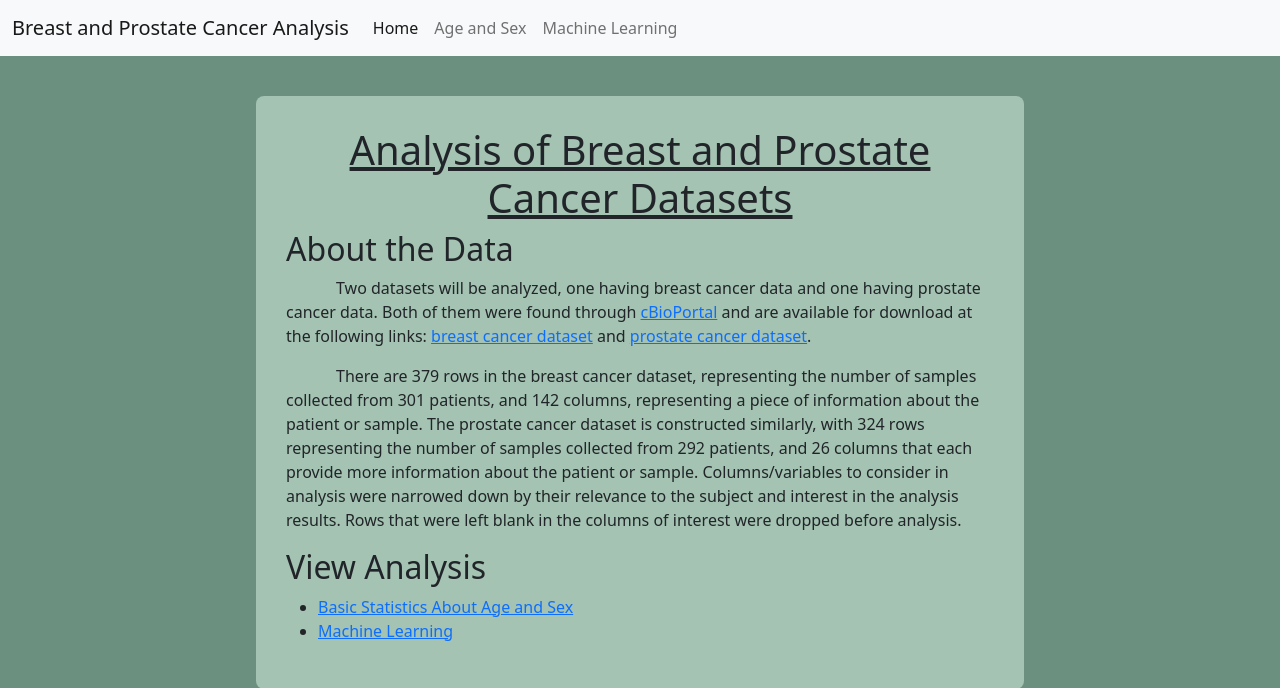
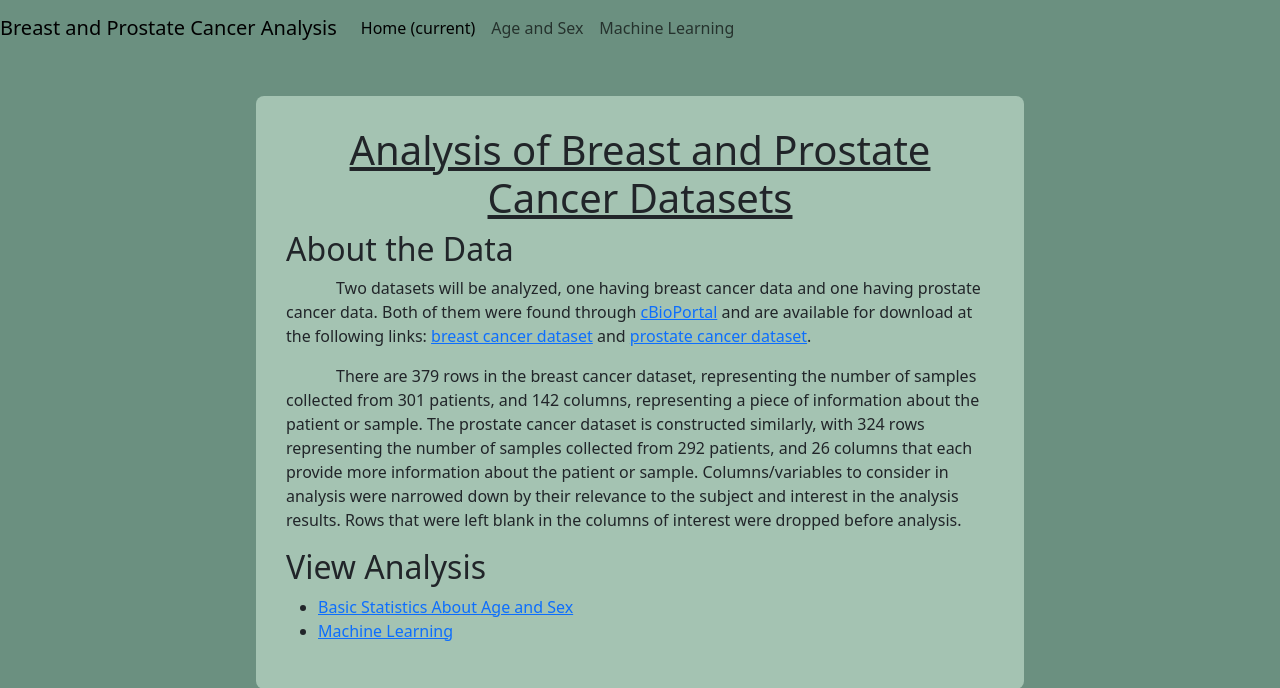
Before and after one commit to sjperez1/Bio-Data-ML-and-Analysis, a Flask app: page / in a window 1280 px wide. Shown: the top 688 px of the page. Run offline with Flask 3, Linux system fonts and the light colour scheme.

Commit message:
Update index.html navbar

```diff
--- a/templates/index.html
+++ b/templates/index.html
@@ -4,44 +4,49 @@
     <meta charset="UTF-8">
     <meta http-equiv="X-UA-Compatible" content="IE=edge">
     <meta name="viewport" content="width=device-width, initial-scale=1.0">
-    <link href="https://cdn.jsdelivr.net/npm/bootstrap@5.2.3/dist/css/bootstrap.min.css" rel="stylesheet" integrity="sha384-rbsA2VBKQhggwzxH7pPCaAqO46MgnOM80zW1RWuH61DGLwZJEdK2Kadq2F9CUG65" crossorigin="anonymous">
+    <link href="https://cdn.jsdelivr.net/npm/bootstrap@5.3.2/dist/css/bootstrap.min.css" rel="stylesheet" integrity="sha384-T3c6CoIi6uLrA9TneNEoa7RxnatzjcDSCmG1MXxSR1GAsXEV/Dwwykc2MPK8M2HN" crossorigin="anonymous">
     <link rel="stylesheet" type="text/css" href="{{url_for('static', filename='index.css')}}">
     <title>Home</title>
 </head>
 <body class="homebody">
     <!-- navbar -->
-    <nav class="navbar navbar-expand-lg bg-light">
-        <div class="container-fluid">
-            <a class="navbar-brand" href="/">Breast and Prostate Cancer Analysis</a>
-            <button class="navbar-toggler" type="button" data-bs-toggle="collapse" data-bs-target="#navbarNavDropdown" aria-controls="navbarNavDropdown" aria-expanded="false" aria-label="Toggle navigation">
-                <span class="navbar-toggler-icon"></span>
-            </button>
-            <div class="collapse navbar-collapse" id="navbarNavDropdown">
-                <ul class="navbar-nav">
-                    <li class="nav-item">
-                        <a class="nav-link active" aria-current="page" href="/">Home</a>
-                    </li>
-                    <li class="nav-item">
-                        <a class="nav-link" href="/age_and_sex">Age and Sex</a>
-                    </li>
-                    <li class="nav-item">
-                        <a class="nav-link" href="/machine_learning">Machine Learning</a>
-                    </li>
-                </ul>
+    <nav class="navbar navbar-expand-lg">
+        <a class="navbar-brand" href="/">Breast and Prostate Cancer Analysis</a>
+        <button class="navbar-toggler" type="button" data-bs-toggle="collapse" data-bs-target="#navbarNavAltMarkup"
+            aria-controls="navbarNavAltMarkup" aria-expanded="false" aria-label="Toggle navigation">
+            <span class="navbar-toggler-icon"></span>
+        </button>
+        <div class="collapse navbar-collapse" id="navbarNavAltMarkup">
+            <div class="navbar-nav">
+                <a class="nav-item nav-link active" href="/">Home <span class="sr-only">(current)</span></a>
+                <a class="nav-item nav-link" href="/age_and_sex">Age and Sex</a>
+                <a class="nav-item nav-link" href="/machine_learning">Machine Learning</a>
             </div>
         </div>
     </nav>
+
     <!-- content container -->
     <div class="container" id="container1">
         <h1 class="title">Analysis of Breast and Prostate Cancer Datasets</h1>
         <h2>About the Data</h2>
-        <p>Two datasets will be analyzed, one having breast cancer data and one having prostate cancer data. Both of them were found through <a href="http://www.cbioportal.org/">cBioPortal</a> and are available for download at the following links: <a href="http://www.cbioportal.org/study/clinicalData?id=brca_mbcproject_2022">breast cancer dataset</a> and <a href="http://www.cbioportal.org/study/clinicalData?id=prostate_dkfz_2018">prostate cancer dataset</a>.</p>
-        <p>There are 379 rows in the breast cancer dataset, representing the number of samples collected from 301 patients, and 142 columns, representing a piece of information about the patient or sample. The prostate cancer dataset is constructed similarly, with 324 rows representing the number of samples collected from 292 patients, and 26 columns that each provide more information about the patient or sample. Columns/variables to consider in analysis were narrowed down by their relevance to the subject and interest in the analysis results. Rows that were left blank in the columns of interest were dropped before analysis.</p>
+        <p>Two datasets will be analyzed, one having breast cancer data and one having prostate cancer data. Both of
+            them were found through <a href="http://www.cbioportal.org/">cBioPortal</a> and are available for download
+            at the following links: <a
+                href="http://www.cbioportal.org/study/clinicalData?id=brca_mbcproject_2022">breast cancer dataset</a>
+            and <a href="http://www.cbioportal.org/study/clinicalData?id=prostate_dkfz_2018">prostate cancer
+                dataset</a>.</p>
+        <p>There are 379 rows in the breast cancer dataset, representing the number of samples collected from 301
+            patients, and 142 columns, representing a piece of information about the patient or sample. The prostate
+            cancer dataset is constructed similarly, with 324 rows representing the number of samples collected from 292
+            patients, and 26 columns that each provide more information about the patient or sample. Columns/variables
+            to consider in analysis were narrowed down by their relevance to the subject and interest in the analysis
+            results. Rows that were left blank in the columns of interest were dropped before analysis.</p>
         <h2>View Analysis</h2>
         <ul>
             <li><a href="/age_and_sex">Basic Statistics About Age and Sex</a></li>
             <li><a href="/machine_learning">Machine Learning</a></li>
         </ul>
     </div>
+    <script src="https://cdn.jsdelivr.net/npm/bootstrap@5.3.2/dist/js/bootstrap.bundle.min.js" integrity="sha384-C6RzsynM9kWDrMNeT87bh95OGNyZPhcTNXj1NW7RuBCsyN/o0jlpcV8Qyq46cDfL" crossorigin="anonymous"></script>
 </body>
 </html>
```
